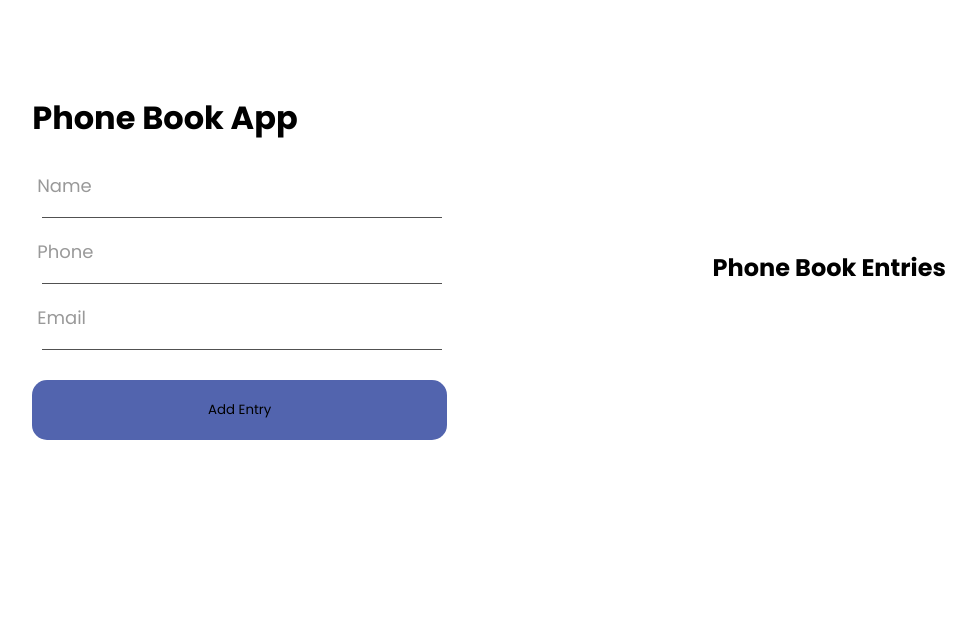
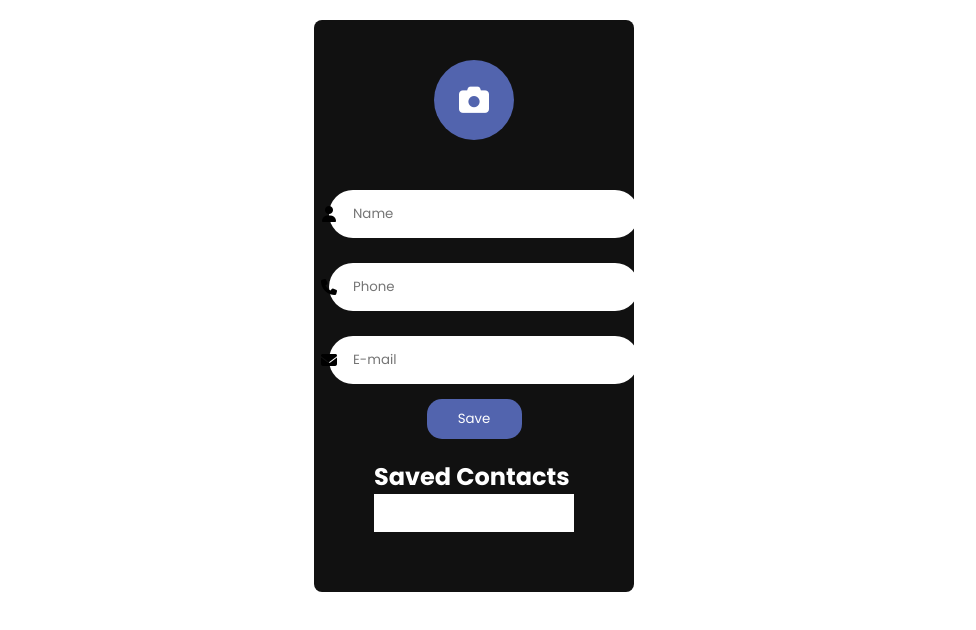
Before and after one commit to DahnCodes/phonebook-app, a plain HTML site: page index.html in a window 1280 px wide. Shown: the whole page, without its empty margins (166-1142 px from the left). Drawn offline with Linux system fonts and the light colour scheme.

Commit message:
i added a better styling

```diff
--- a/index.html
+++ b/index.html
@@ -3,65 +3,69 @@
   <head>
     <meta charset="UTF-8" />
     <meta name="viewport" content="width=device-width, initial-scale=1.0" />
-    <link rel="preconnect" href="https://fonts.googleapis.com">
-<link rel="preconnect" href="https://fonts.gstatic.com" crossorigin>
-<link href="https://fonts.googleapis.com/css2?family=Poppins:ital,wght@0,100;0,200;0,300;0,400;0,500;0,600;0,700;0,800;0,900;1,100;1,200;1,300;1,400;1,500;1,600;1,700;1,800;1,900&display=swap" rel="stylesheet">
+    <link rel="preconnect" href="https://fonts.googleapis.com" />
+    <link rel="preconnect" href="https://fonts.gstatic.com" crossorigin />
+    <link
+    href="https://fonts.googleapis.com/css2?family=Poppins:ital,wght@0,100;0,200;0,300;0,400;0,500;0,600;0,700;0,800;0,900;1,100;1,200;1,300;1,400;1,500;1,600;1,700;1,800;1,900&display=swap"
+    rel="stylesheet"
+    />
+    <script src="https://kit.fontawesome.com/6f6ea0427a.js" crossorigin="anonymous"></script>
     <link rel="stylesheet" href="style.css" />
     <title>Daniel's Phonebook</title>
   </head>
   <body>
     <div class="container">
+      <div class="phone-container">
+        <div class="profile"><i class="fa-solid fa-camera" id="camera"></i></div>
+        <div class="entry">
 
-      <div class="phone-container">
-        <h1>Phone Book App</h1>
-        <div class="entry">
-          <input required="" type="text" class="input" id="name">
-          <span class="bar"></span>
-          <label class="label">
-            <span class="label-char" style="--index: 0">N</span>
-            <span class="label-char" style="--index: 1">a</span>
-            <span class="label-char" style="--index: 2">m</span>
-            <span class="label-char" style="--index: 3">e</span>
-          </label>
+            <label for="" class="users">
+              <i class="fa-solid fa-user" id="user"></i>
+            </label>
+
+          <input
+            required=""
+            type="text"
+            class="input"
+            id="name"
+            placeholder= "Name"
+          />
+
+            <label for="" class="users">
+              <i class="fa-solid fa-phone" id="user"></i>
+            </label>
+
+          <input
+            required=""
+            type=""
+            class="input"
+            id="phone"
+            placeholder= "Phone"
+          />
+
+            <label for="" class="users">
+              <i class="fa-solid fa-envelope" id="user"></i>
+            </label>
+
+          <input
+            required=""
+            type="email"
+            class="input"
+            id="email"
+            placeholder="E-mail"
+          />
         </div>
 
-        <div class="entry">
-          <input required="" type="" class="input" id="phone">
-          <span class="bar"></span>
-          <label class="label">
-            <span class="label-char" style="--index: 0">P</span>
-            <span class="label-char" style="--index: 1">h</span>
-            <span class="label-char" style="--index: 2">o</span>
-            <span class="label-char" style="--index: 3">n</span>
-            <span class="label-char" style="--index: 4">e</span>
-
-          </label>
-        </div>
-
-
-
-      <div class="entry">
-        <input required="" type="email" class="input" id="email">
-        <span class="bar"></span>
-        <label class="label">
-          <span class="label-char" style="--index: 0">E</span>
-          <span class="label-char" style="--index: 1">m</span>
-          <span class="label-char" style="--index: 2">a</span>
-          <span class="label-char" style="--index: 3">i</span>
-          <span class="label-char" style="--index: 4">l</span>
-        </label>
-      </div>
-      <button onclick="addEntry()" class="btn">Add Entry</button>
-
+        <button onclick="addEntry()" class="btn">Save</button>
       </div>
 
-     <div class="entries">
-      <h2>Phone Book Entries</h2>
-      <ul id="phoneBook"></ul>
-     </div>
-
+      <div class="entries">
+        <h2>Saved Contacts</h2>
+        <ul id="phoneBook">
+    <br>
+        </ul>
+      </div>
     </div>
-
     <script src="script.js"></script>
   </body>
 </html>
--- a/script.js
+++ b/script.js
@@ -1,7 +1,7 @@
 const phoneBook = [];
 
 function validateName(name) {
-    return /^[A-Za-z]+$/.test(name);
+  return /^[A-Za "+"-z]+$/.test(name);
 }
 
 function validatePhone(phone) {
@@ -45,7 +45,7 @@ function addEntry() {
 function displayPhoneBook() {
   const phoneBookList = document.getElementById("phoneBook");
   phoneBookList.innerHTML = "";
-    phoneBook.forEach(entry => {
+  phoneBook.forEach((entry) => {
     const listItem = document.createElement("li");
     listItem.textContent = `Name: ${entry.name}, Phone: ${entry.phone}, Email: ${entry.email}`;
     phoneBookList.appendChild(listItem);
--- a/style.css
+++ b/style.css
@@ -1,107 +1,87 @@
-*{
-    margin: 0;
-    padding: 0;
-    box-sizing: border-box;
-    font-family: "Poppins", sans-serif;
+* {
+  margin: 0;
+  padding: 0;
+  box-sizing: border-box;
+  font-family: "Poppins", sans-serif;
 }
 
-.container{
-  display: grid;
-  /* flex-direction: column; */
-  justify-content: center;
-  grid-template-columns: auto auto;
-  gap: 20%;
-  align-items: center;
-  padding: 5%;
+.container {
+  background-color: #111111;
+  padding: 40px;
+  max-width: 25%;
+  position: relative;
+  top: 20px;
+  margin: auto;
+  border-radius: 8px;
 }
-.phone-container{
-  padding: 30px;
+.phone-container {
+  text-align: center;
 }
-.phone-container h1{
-  margin-bottom: 20px;
+.profile {
+  background-color: #5264ae;
+  height: 80px;
+  padding: 40px;
+  width: 80px;
+  border-radius: 100%;
+  margin-top: -30px;
+  /* position: relative; */
+  margin: auto;
 }
-.btn{
-  width: 415px;
-  padding: 20px;
-  margin-top: 20px;
+#camera {
+  margin: auto;
+  position: relative;
+  bottom: 15px;
+  right: 15px;
+  color: #fff;
+  font-size: 30px;
+}
+.users {
+  /* background-color: green; */
+  position: relative;
+  top: 37px;
+  right: 155px;
+  z-index: 8;
+  padding-left: 20px;
+}
+
+.input {
+  padding: 24px;
+  width: 310px;
+  position: relative;
+  right: 30px;
+  border-radius: 25px;
+  border: none;
+  height: 20px;
+}
+
+.btn {
+  width: 95px;
+  padding: 10px;
+  margin-top: 10px;
   border-radius: 15px;
   border: none;
-  background-color: #5264AE;
+  background-color: #5264ae;
+  color: #fff;
 }
-.btn:hover{
+.btn:hover {
   background: transparent;
-  border: 1px solid #5264AE;
+  border: 1px solid #5264ae;
   color: #515151;
 }
 .entry {
-    position: relative;
-    padding: 10px;
-  }
+  padding: 5px;
+  margin-top: 20px;
+}
+.entries {
+  padding: 20px;
+}
+.entries h2{
+  color: #fff;
+}
 
-  .entry .input {
-    font-size: 16px;
-    padding: 10px 10px 10px 5px;
-    display: block;
-    width: 400px;
-    border: none;
-    border-bottom: 1px solid #515151;
-    background: transparent;
-  }
-
-  .entry .input:focus {
-    outline: none;
-  }
-
-  .entry .label {
-    color: #999;
-    font-size: 18px;
-    font-weight: normal;
-    position: absolute;
-    pointer-events: none;
-    left: 5px;
-    top: 10px;
-    display: flex;
-  }
-
-  .entry .label-char {
-    transition: 0.2s ease all;
-    transition-delay: calc(var(--index) * .05s);
-  }
-
-  .entry .input:focus ~ label .label-char,
-  .entry .input:valid ~ label .label-char {
-    transform: translateY(-20px);
-    font-size: 14px;
-    color: #5264AE;
-  }
-
-  .entry .bar {
-    position: relative;
-    display: block;
-    width: 400px;
-  }
-
-  .entry .bar:before,.entry .bar:after {
-    content: '';
-    height: 2px;
-    width: 0;
-    bottom: 1px;
-    position: absolute;
-    background: #5264AE;
-    transition: 0.2s ease all;
-    -moz-transition: 0.2s ease all;
-    -webkit-transition: 0.2s ease all;
-  }
-
-  .entry .bar:before {
-    left: 50%;
-  }
-
-  .entry .bar:after {
-    right: 50%;
-  }
-
-  .entry .input:focus ~ .bar:before,
-  .entry .input:focus ~ .bar:after {
-    width: 50%;
-  }
+#phoneBook {
+  background-color: #fff;
+  max-width: 180%;
+  font-size: 12px;
+  padding: 10px;
+}
```
Lines whose indentation alone changed are shown as unchanged.
